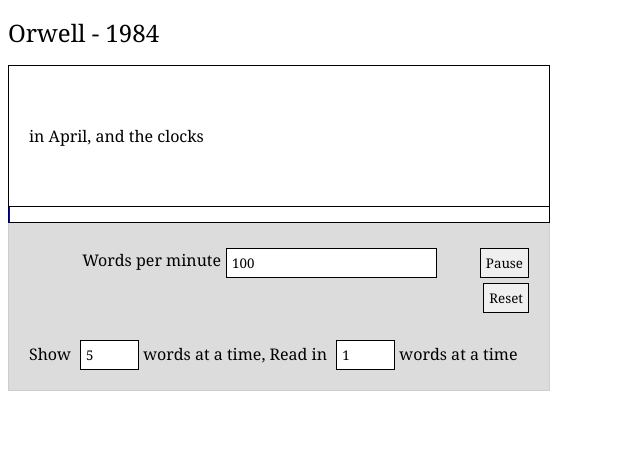
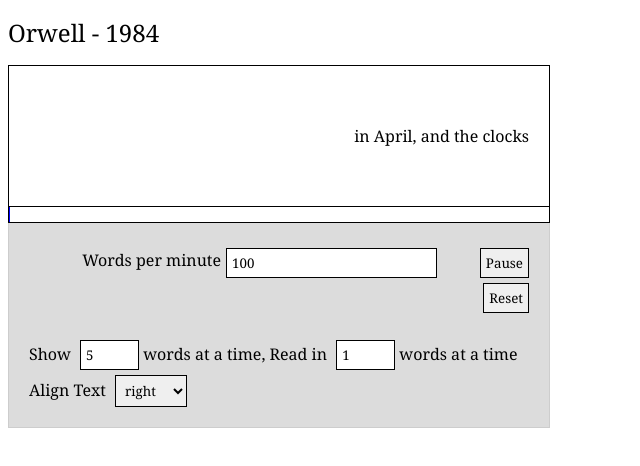
Before and after one commit to robinduckett/orwell, a plain HTML site: page orwell.html in a window 1280 px wide. Shown: the whole page, without its empty margins (0-640 px from the left). Drawn offline with Linux system fonts and the light colour scheme.

Commit message:
Adding text align preferences

```diff
--- a/orwell.html
+++ b/orwell.html
@@ -49,7 +49,17 @@
           _('pause').addEventListener('click', ticker_pause, false);
         }
 
+        if (_('align').attachEvent) {
+          _('align').attachEvent("onchange", text_align);
+        } else {
+          _('align').addEventListener('change', text_align, false);
+        }
+
         ticker_start();
+      };
+
+      var text_align = function() {
+        _('display').style.textAlign = _('align').value;
       };
 
       var ticker_pause = function() {
@@ -118,7 +128,7 @@
         border: 1px solid #000;
         width: 500px;
         height: 100px;
-        text-align: justify;
+        text-align: right;
       }
 
       #control {
@@ -129,7 +139,7 @@
         border-top: 0px;
       }
 
-      input {
+      input, select {
         margin-top: 5px;
         border: 1px solid #000;
         font-family: 'Georgia', serif;
@@ -193,6 +203,11 @@
       <br />
       Show <input type="input" name="chunk" value="5" size="1" id="chunk"> words at a time,
       Read in <input type="input" name="readin" value="1" size="1" id="readin"> words at a time<br />
+      Align Text <select id="align">
+        <option value="left">left</option>
+        <option selected="selected" value="right">right</option>
+        <option value="justify">justify</option>
+      </select> <br />
     </div>
   </body>
 </html>
```
